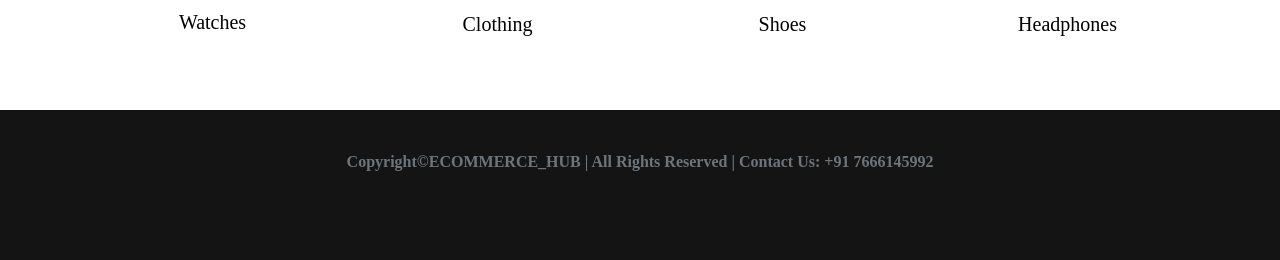
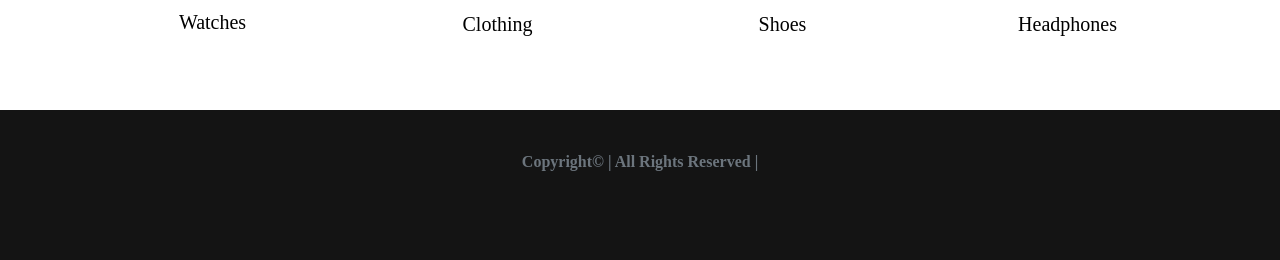
Before and after one commit to iamansingh01/Ecommerce-Website, a PHP site: page /foody/index.php in a window 1280 px wide. Shown: the part 872-1132 px from the top of the page. Run offline with PHP 8.4, Linux system fonts and the light colour scheme; some web fonts are replaced.

Commit message:
footer.php

```diff
--- a/includes/footer.php
+++ b/includes/footer.php
@@ -1,3 +1,3 @@
 <footer class="footer">
-    <div class="container text-center"><span class="text-muted"><b>Copyright&copy;ECOMMERCE_HUB | All Rights Reserved | Contact Us: +91 7666145992</b></span></div>
+    <div class="container text-center"><span class="text-muted"><b>Copyright&copy; | All Rights Reserved | </b></span></div>
 </footer>
```
